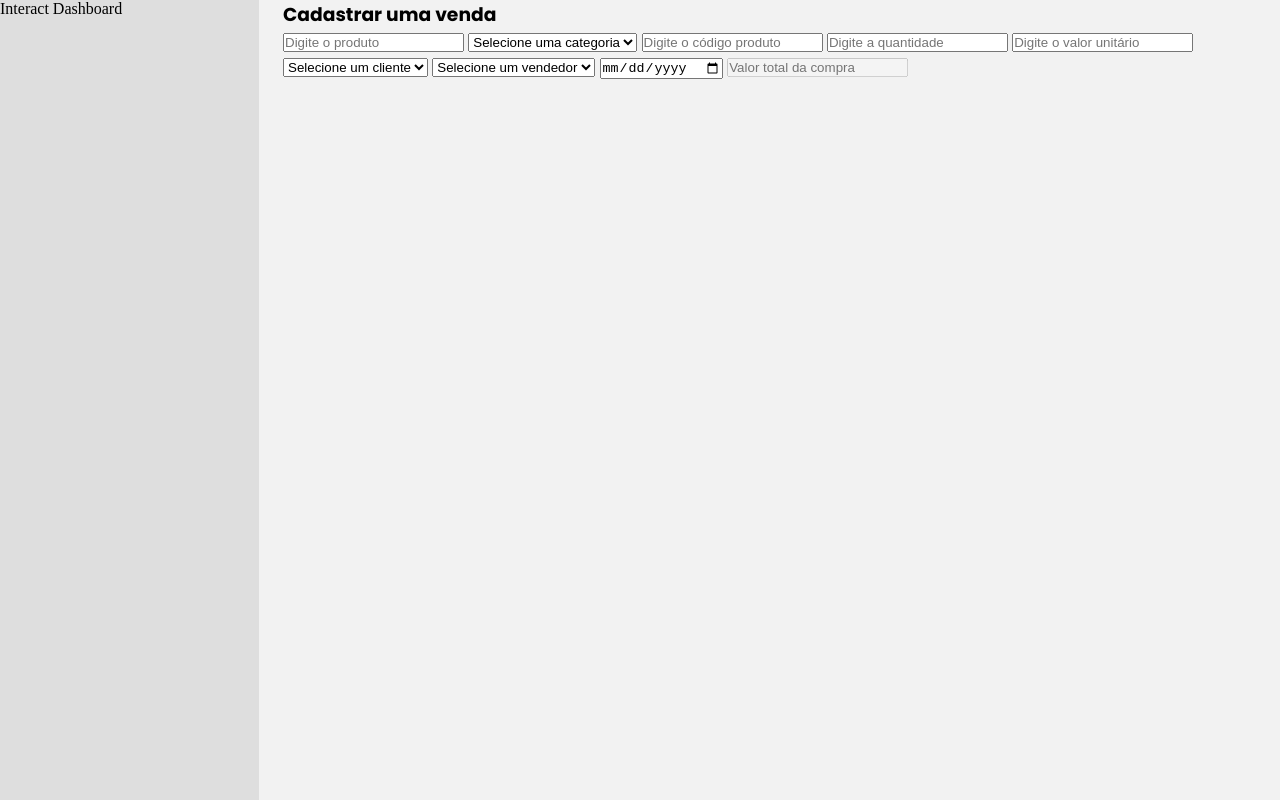
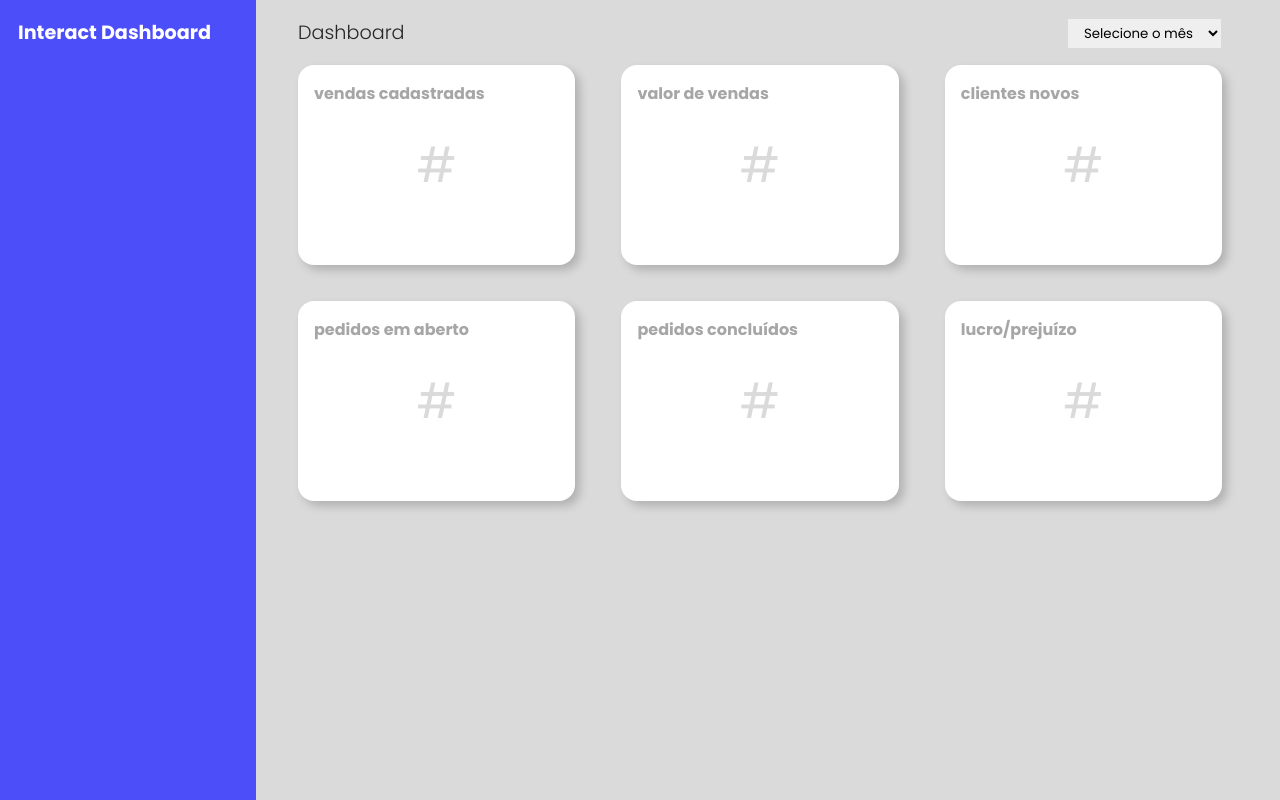
Before and after one commit to 1910gstv/dashboard-vendas, a plain HTML site: page views/home.html in a window 1280 px wide. Drawn offline with nearby package versions, Linux system fonts and the light colour scheme.

Commit message:
modelando a homepage do dashboard

```diff
--- a/src/index.css
+++ b/src/index.css
@@ -122,15 +122,81 @@
     display: flex;
     flex-direction: row;
     gap: 24px;
-    background-color: #F2F2F2;
+    width: 100vw;
     height: 100vh;
+    background-color: #dadada;
 }
 
-aside {
-    background-color: #DEDEDE;
-    width: 400px;
+.aside {
+    background-color: #4C4EF9;
+    width: 20vw;
+    padding: 18px;
+    color: #fff;
+    font-family: 'poppins';
 }
 
-#cadastrar-venda {
+.aside h2 {
+    font-size: 1.2rem;
+}
+
+.homeView {
+    width: 75vw;
+    padding: 18px;
+}
+
+.homeView h2 {
+    font-family: 'poppins';
+    font-weight: 300;
+    color: hsl(0, 0%, 15%);
+    font-size: 1.2rem;
+}
+
+.dataHomeView {
+    margin-top: 1rem;
+    width: 100%;
+}
+
+.homeViewHeader {
+    display: flex;
+    justify-content: space-between;
+}
+
+.homeViewHeader select {
+    font-family: 'poppins';
+    border: 1px solid #dadada;
+    padding: 4px 12px;
+    outline: none;
+}
+
+.data-boxes {
+    display: flex;
+    flex-wrap: wrap;
+    justify-content: space-between;
+    align-items: center;
+    row-gap: 36px;
+}
+
+.box {
+    background-color: #fff;
+    width: 30%;
+    height: 200px;
+    border-radius: 16px;
+    box-shadow: 5px 5px 10px #00000030;
+    padding: 16px;
+    box-sizing: border-box;
     font-family: 'poppins';
 }
+
+.box p {
+    font-size: 1rem;
+    font-weight: 700;
+    color: hsl(0, 0%, 65%);
+    text-transform: lowercase;
+}
+
+.box .principalData {
+    text-align: center;
+    font-size: 3rem;
+    color: #dadada;
+    margin: 24px auto;
+}
--- a/views/home.html
+++ b/views/home.html
@@ -1,63 +1,95 @@
 <!DOCTYPE html>
 <html lang="en">
-<head>
-    <meta charset="UTF-8">
-    <meta name="viewport" content="width=device-width, initial-scale=1.0">
+  <head>
+    <meta charset="UTF-8" />
+    <meta name="viewport" content="width=device-width, initial-scale=1.0" />
     <title>Dashboard - Home</title>
-    <link type="image/png" sizes="32x32" rel="icon" href="/img/icons8-painel-de-instrumentos-cute-color-32.png">
-    <link rel="stylesheet" href="/src/index.css">
+    <link
+      type="image/png"
+      sizes="32x32"
+      rel="icon"
+      href="/img/icons8-painel-de-instrumentos-cute-color-32.png"
+    />
 
-    <link rel="stylesheet" href="https://cdnjs.cloudflare.com/ajax/libs/font-awesome/6.4.2/css/all.min.css" integrity="sha512-z3gLpd7yknf1YoNbCzqRKc4qyor8gaKU1qmn+CShxbuBusANI9QpRohGBreCFkKxLhei6S9CQXFEbbKuqLg0DA==" crossorigin="anonymous" referrerpolicy="no-referrer" />
-    <script src="https://cdnjs.cloudflare.com/ajax/libs/axios/1.5.1/axios.min.js" integrity="sha512-emSwuKiMyYedRwflbZB2ghzX8Cw8fmNVgZ6yQNNXXagFzFOaQmbvQ1vmDkddHjm5AITcBIZfC7k4ShQSjgPAmQ==" crossorigin="anonymous" referrerpolicy="no-referrer"></script>
+    <link
+      rel="stylesheet"
+      href="https://cdnjs.cloudflare.com/ajax/libs/font-awesome/6.4.2/css/all.min.css"
+      integrity="sha512-z3gLpd7yknf1YoNbCzqRKc4qyor8gaKU1qmn+CShxbuBusANI9QpRohGBreCFkKxLhei6S9CQXFEbbKuqLg0DA=="
+      crossorigin="anonymous"
+      referrerpolicy="no-referrer"
+    />
+    <script
+      src="https://cdnjs.cloudflare.com/ajax/libs/axios/1.5.1/axios.min.js"
+      integrity="sha512-emSwuKiMyYedRwflbZB2ghzX8Cw8fmNVgZ6yQNNXXagFzFOaQmbvQ1vmDkddHjm5AITcBIZfC7k4ShQSjgPAmQ=="
+      crossorigin="anonymous"
+      referrerpolicy="no-referrer"
+    ></script>
 
-</head>
-<body id="home">
+    <link rel="stylesheet" href="../src/index.css" />
+  </head>
+  <body>
+    <div id="home">
+      <aside class="aside">
+        <h2>Interact Dashboard</h2>
+      </aside>
 
-    <aside>
-        Interact Dashboard
-    </aside>
+      <section class="homeView">
+        <div class="homeViewHeader">
+            <h2>Dashboard</h2>
 
-    <section id="cadastrar-venda">
-
-        <h3>Cadastrar uma venda</h3>
-        <form action="">
-            <input type="text" placeholder="Digite o produto">
-
-            <select id="categoria">
-                <option selected disabled>Selecione uma categoria</option>
-                <option>Monitores</option>
-                <option>Teclados</option>
-                <option>CPU</option>
+            <select name="" id="">
+                <option>Selecione o mês</option>
+                <option value="">Janeiro</option>
+                <option value="">Feveiro</option>
+                <option value="">Março</option>
+                <option value="">Abril</option>
             </select>
 
-            <input type="text" placeholder="Digite o código produto">
-            <input type="number" placeholder="Digite a quantidade">
-            <input type="text" placeholder="Digite o valor unitário">
+        </div>
 
-            <select id="cliente">
-                <option selected disabled>Selecione um cliente</option>
-                <option>Google</option>
-                <option>Amazon</option>
-                <option>Kabuum</option>
-            </select>
+        <div class="dataHomeView">
+          <div class="data-boxes">
+            <div class="box">
+                <p>
+                    Vendas cadastradas
+                </p>
+                <div class="principalData">#</div>
+            </div>
+            <div class="box">
+                <p>
+                    Valor de vendas
+                </p>
+                <div class="principalData">#</div>
+            </div>
+            <div class="box">
+                <p>
+                    Clientes Novos
+                </p>
+                <div class="principalData">#</div>
+            </div>
+            <div class="box">
+                <p>
+                    Pedidos em aberto
+                </p>
+                <div class="principalData">#</div>
+            </div>
+            <div class="box">
+                <p>
+                    Pedidos concluídos
+                </p>
+                <div class="principalData">#</div>
+            </div>
+            <div class="box">
+                <p>
+                    Lucro/Prejuízo
+                </p>
+                <div class="principalData">#</div>
+            </div>
+          </div>
+        </div>
+      </section>
+    </div>
 
-            <select id="vendedores">
-                <option selected disabled>Selecione um vendedor</option>
-                <option>Gustavo</option>
-                <option>Henrique</option>
-                <option>Paula</option>
-            </select>
-
-            <input type="date" placeholder="Digite a data da compra">
-
-            <input type="text" disabled placeholder="Valor total da compra">
-
-
-        </form>
-
-    </section>
-
-    <script src="./src/index.js" type="module" ></script>
-
-</body>
+    <script src="../src/home.js"></script>
+  </body>
 </html>
```
Also changed, not shown: src/index.js (+0 -12 lines), views/cadastrarVenda.html (added, +34 -0 lines), views/cadastro.html (deleted, +0 -1 lines), src/home.js (added).
